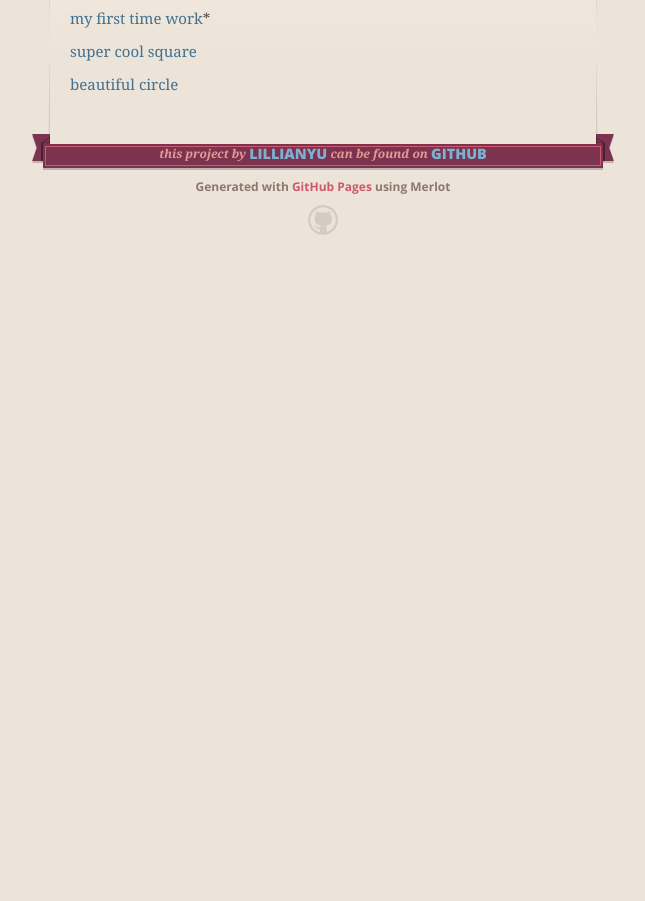
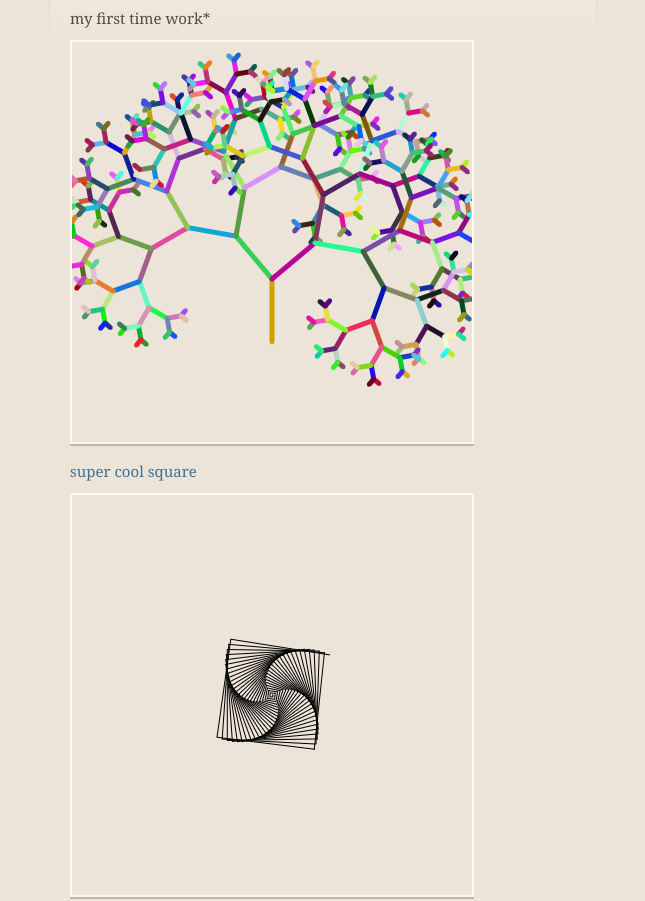
Before and after one commit to LillianYU/supercool, a plain HTML site: page index.html in a window 1280 px wide. Shown: the part 282-1183 px from the top of the page, without its empty margins (317-962 px from the left). Before the commit the page ends 800 px from the top, so only its background shows below. Drawn offline with nearby package versions, Linux system fonts and the light colour scheme.

Commit message:
add images

```diff
--- a/index.html
+++ b/index.html
@@ -49,17 +49,20 @@
         <h3>
 <a id="welcome-to-my-cool-github-pages" class="anchor" href="#welcome-to-my-cool-github-pages" aria-hidden="true"><span class="octicon octicon-link"></span></a>Welcome to my cool GitHub Pages.</h3>
 
-<p><a href="http://studio.code.org/c/89427826">my first time work</a>*</p>
+<p>my first time work</a>*</p>
+ <img src="./images/amy.png".alt="amy">
+<p><a href="http://studio.code.org/c/51787997">super cool square</a></p>
+<img src="./images/army.png".alt="army">
+<p><a href="http://studio.code.org/c/32468361">beautiful circle</a></p>
+<img src="./images/beautiful.png".alt="beautiful">
+      </section>
+      <footer>
 
-<p><a href="http://studio.code.org/c/51787997">super cool square</a></p>
-
-<p><a href="http://studio.code.org/c/32468361">beautiful circle</a></p>
-      </section>
-
-      <footer>
         <span class="ribbon-outer">
           <span class="ribbon-inner">
             <p>this project by <a href="https://github.com/LillianYU">LillianYU</a> can be found on <a href="https://github.com/LillianYU/supercool">GitHub</a></p>
+
+
           </span>
           <span class="left-tail"></span>
           <span class="right-tail"></span>
```
Also changed, not shown: images/amy.png (added), images/apple.png (added), images/army.png (added), images/banana.png (added), images/beautiful.png (added), images/circle.png (added), images/pig.png (added), images/square.png (added).
